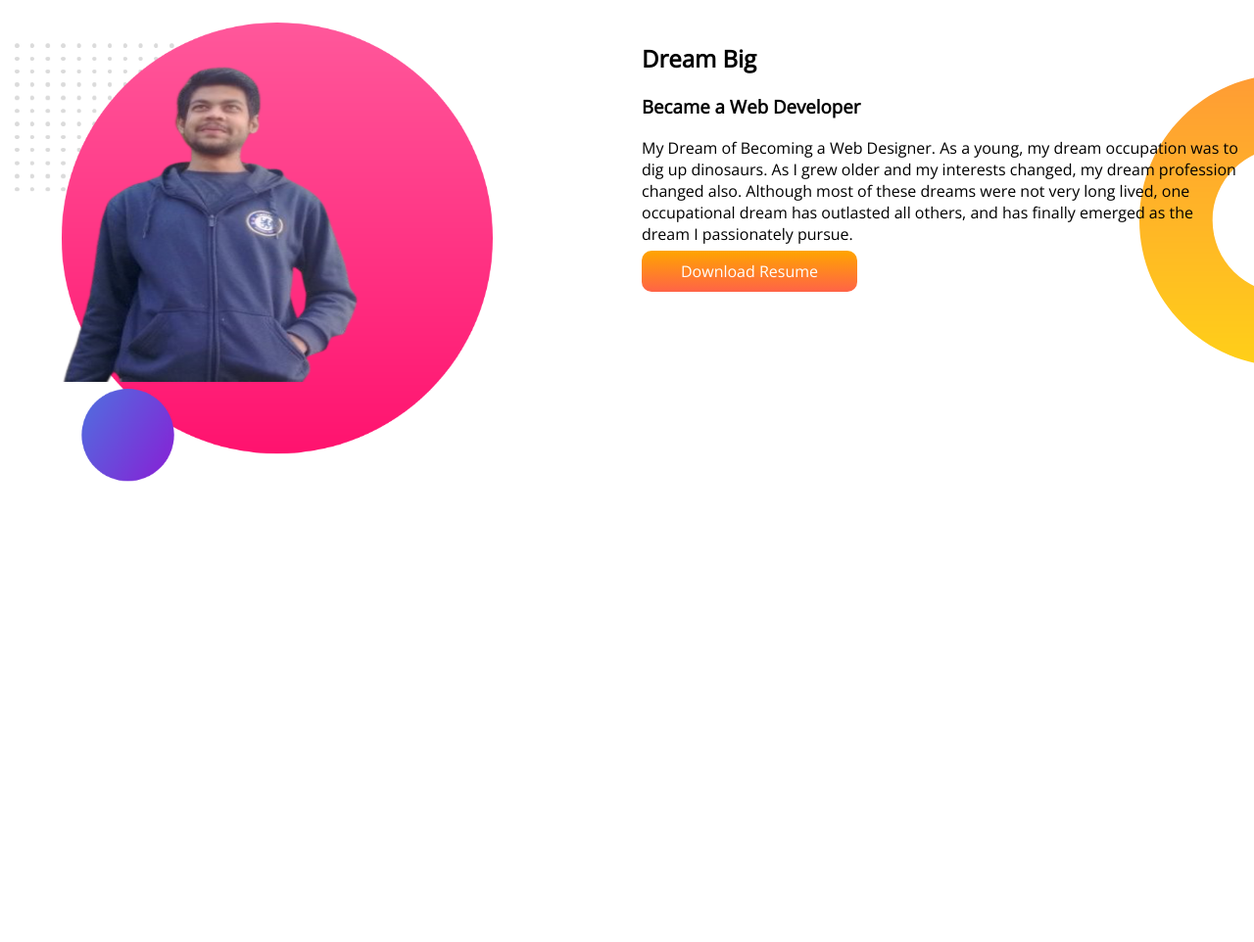
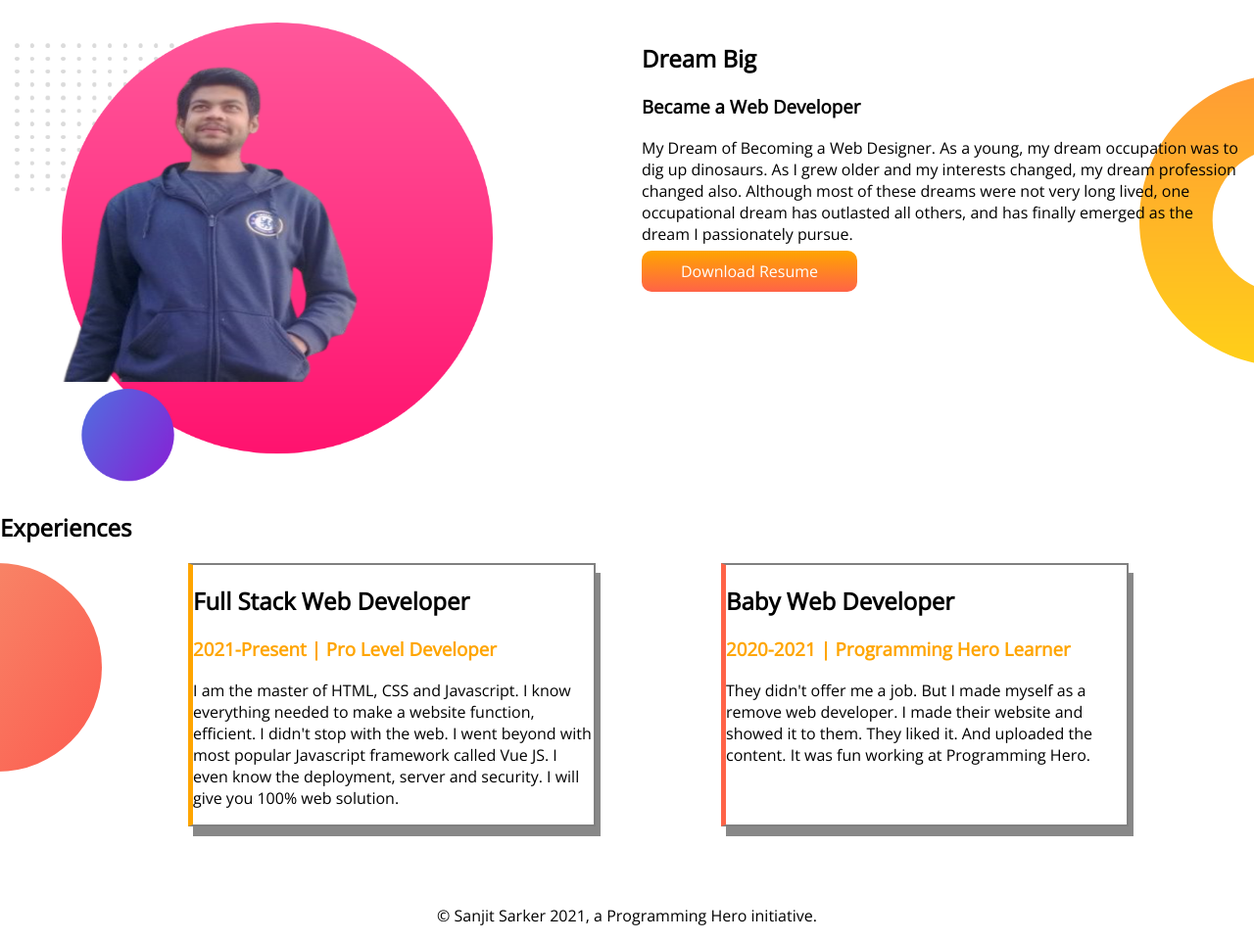
Before and after one commit to sanjit43/my-portfolio-two, a plain HTML site: page index.html in a window 1280 px wide. Shown: the part 587-1549 px from the top of the page at 98% size. Before the commit the page ends 1089 px from the top, so only its background shows below. Drawn offline with nearby package versions, Linux system fonts and the light colour scheme.

Commit message:
footer add

```diff
--- a/index.html
+++ b/index.html
@@ -55,6 +55,31 @@
             <a class="button-link" href="#">Download Resume</a>
         </div>
     </section>
+    <h2>Experiences</h2>
+    <section class="flexible-container-three">
+        <div class="full-stack-dev">
+            <h2>Full Stack Web Developer</h2>
+            <h3 class="orange-color">2021-Present | Pro Level Developer</h3>
+            <p>I am the master of HTML, CSS and Javascript. I know everything needed to make a website function,
+                efficient.
+                I
+                didn't stop with the web. I went beyond with most popular Javascript framework called Vue JS. I even
+                know
+                the
+                deployment, server and security. I will give you 100% web solution.</p>
+        </div>
+        <div class="baby-dev">
+            <h2>Baby Web Developer</h2>
+            <h3 class="orange-color">2020-2021 | Programming Hero Learner</h3>
+            <p>They didn't offer me a job. But I made myself as a remove web developer. I made their website and showed
+                it
+                to
+                them. They liked it. And uploaded the content. It was fun working at Programming Hero.</p>
+        </div>
+    </section>
+    <footer>
+        <p>&copy; Sanjit Sarker 2021, a Programming Hero initiative.</p>
+    </footer>
 </body>
 
 </html>
--- a/style.css
+++ b/style.css
@@ -47,3 +47,31 @@ section{
     background-position: right;
     padding-top: 50px;
 }
+
+.full-stack-dev{
+    border: 2px solid gray;
+    border-left: 5px solid orange;
+    width: 40%;
+    margin-left: 15%;
+    margin-right: 5%;
+    box-shadow: 5px 10px #888888;
+}
+
+.baby-dev{
+    border: 2px solid gray;
+    border-left: 5px solid tomato;
+    width: 40%;
+    margin-left: 5%;
+    margin-right: 10%;
+    box-shadow: 5px 10px #888888;
+}
+
+.flexible-container-three{
+    background-image: url(images/exp-bg.png);
+    background-repeat: no-repeat;
+}
+
+footer{
+    text-align: center;
+    padding-top: 5%;
+}
```
